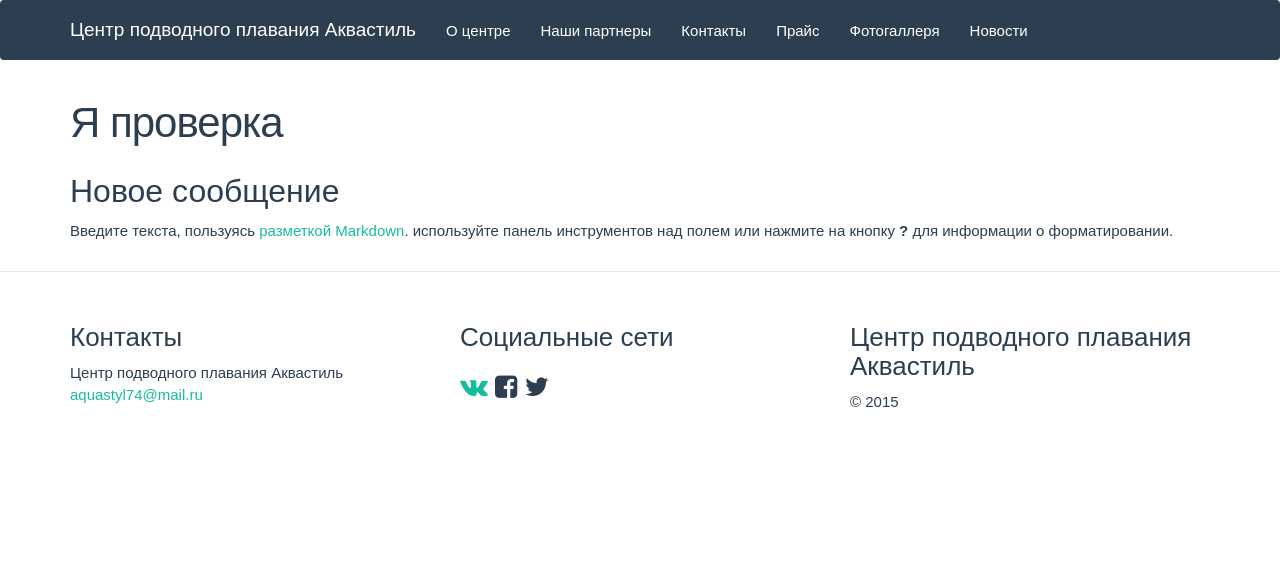
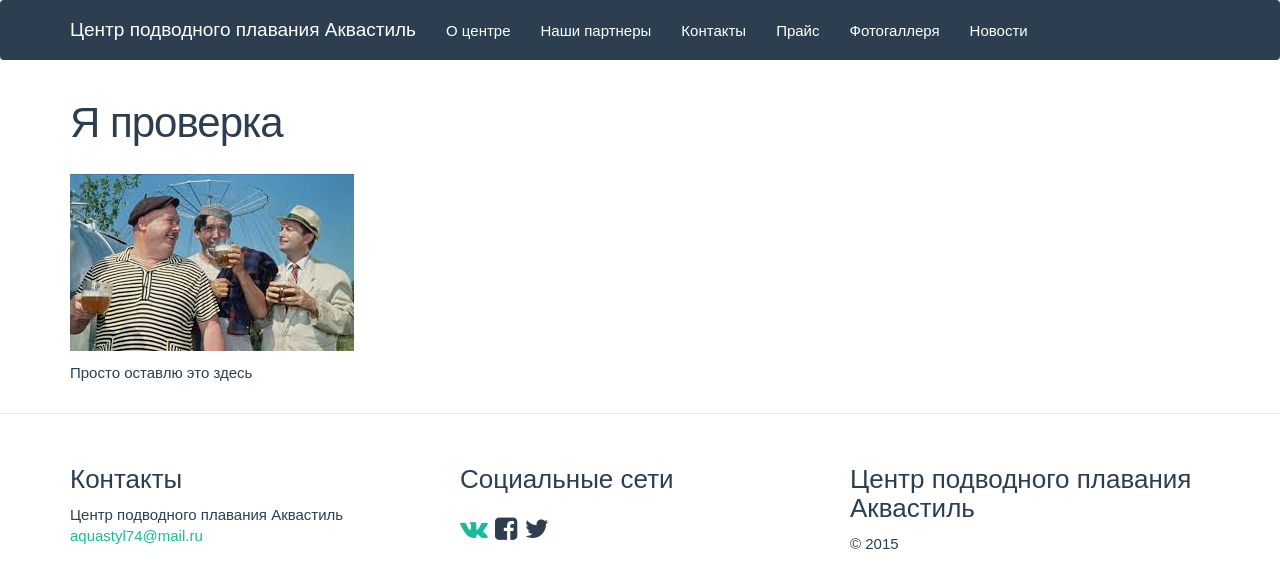
Before and after one commit to aquastyle74/aquastyle74.github.io, a Jekyll site: the page built from проверка русского.md, in a window 1280 px wide. Shown: the top 588 px of the page. Built offline with Jekyll 4.4.1, drawn with Linux system fonts in a browser that asks for light colours; a file with an impossible date is left out.

Commit message:
Проверка загрузки картинок

```diff
--- a/проверка русского.md
+++ b/проверка русского.md
@@ -7,7 +7,6 @@
 ---
 
 
+![images.jpeg]({{site.baseurl}}/images.jpeg)
 
-## Новое сообщение
-
-Введите текста, пользуясь [разметкой Markdown](http://daringfireball.net/projects/markdown/). используйте панель инструментов над полем или нажмите на кнопку **?** для информации о форматировании.
+Просто оставлю это здесь
```
